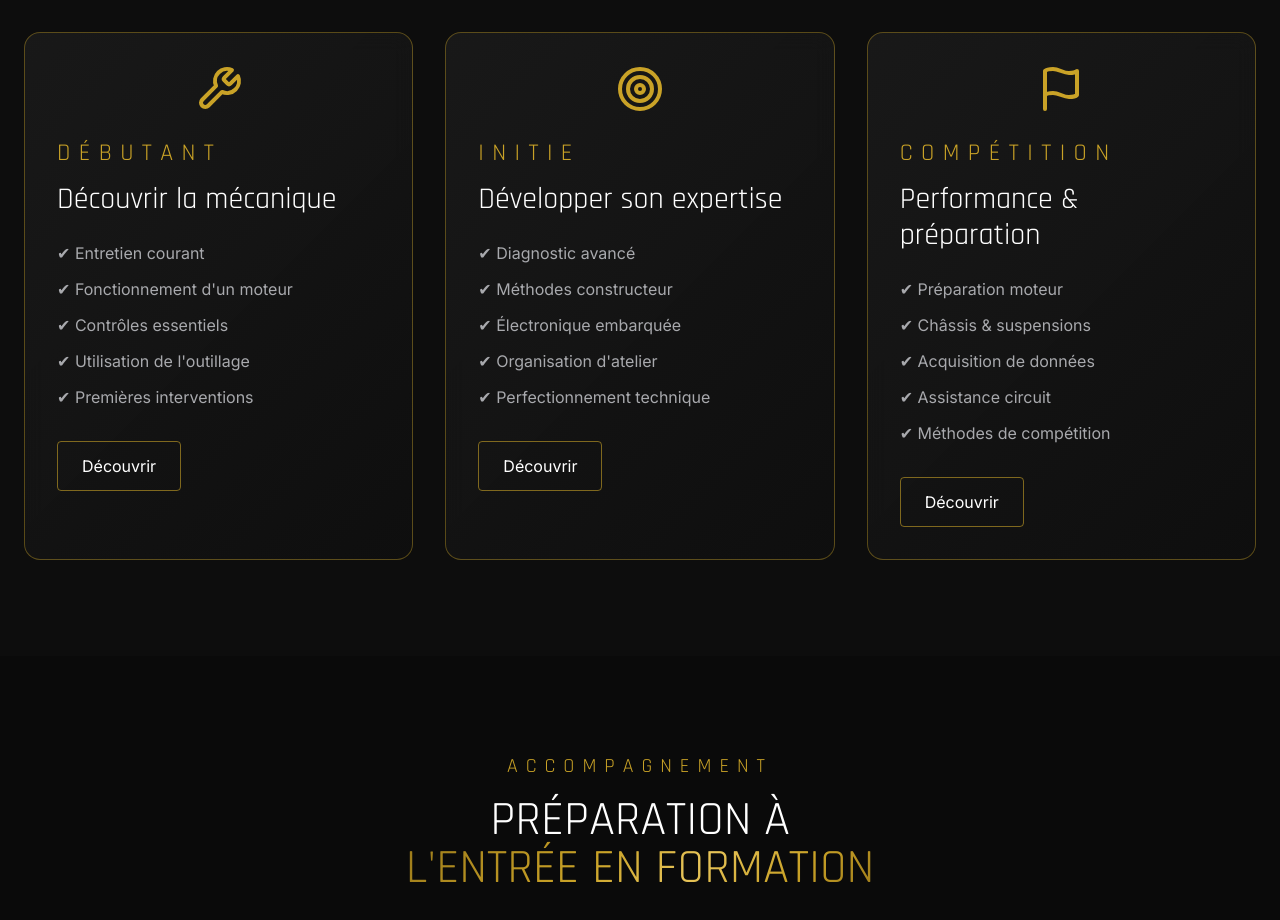
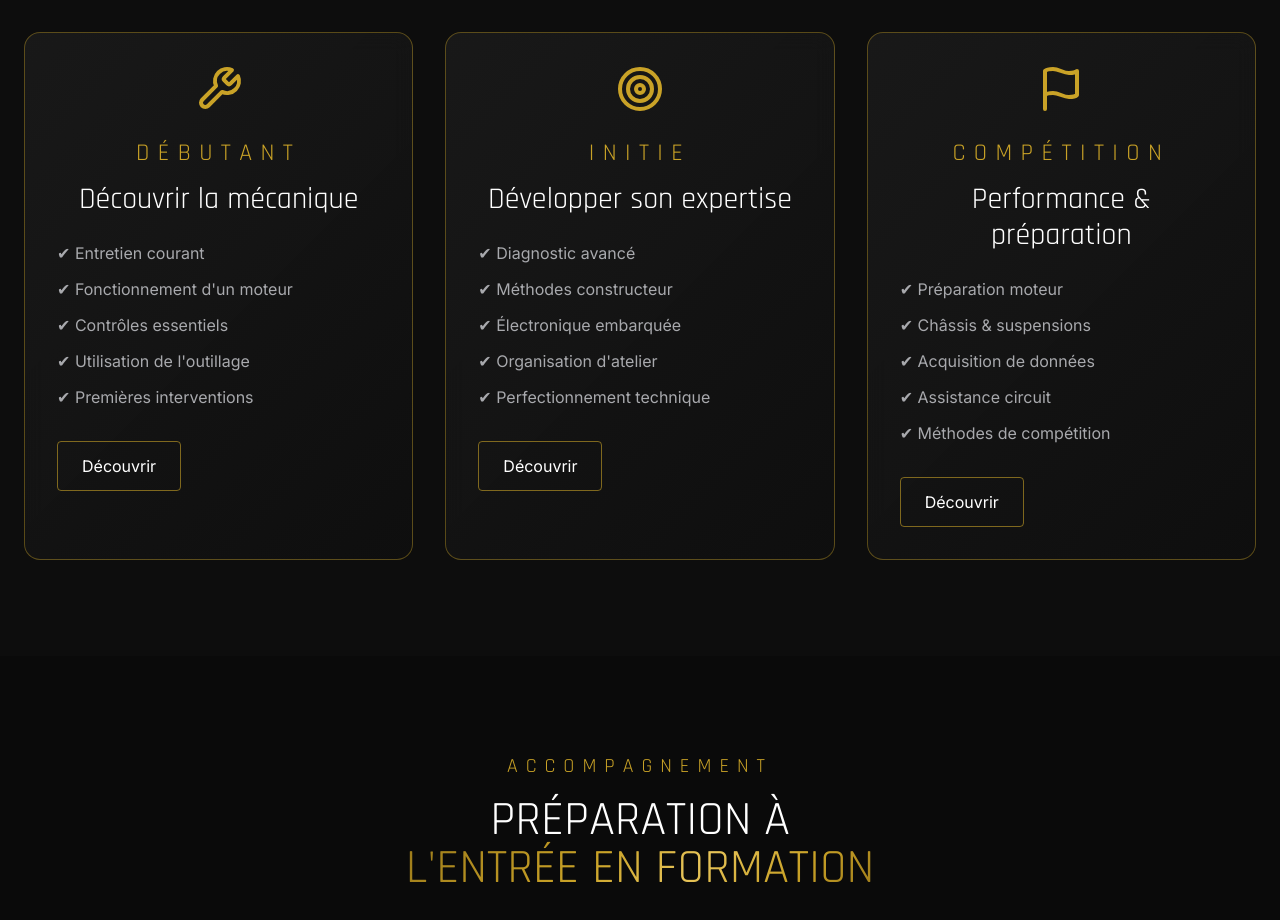
Before and after one commit to PerformancePrestigeAcademy/performance-prestige-academy, a React (Vite) app: page /formation in a window 1280 px wide. Shown: the part 1740-2660 px from the top of the page. Built offline with nearby package versions, Linux system fonts and the light colour scheme.

Commit message:
PATCH 007 21 bis

```diff
--- a/src/Pages/FormationPage.tsx
+++ b/src/Pages/FormationPage.tsx
@@ -187,11 +187,11 @@ export default function FormationPage() {
              <Wrench className="w-12 h-12 text-[#C9A227]" />
              </div>
 
-         <p className="font-racing text-2xl tracking-[0.35em] text-[#C9A227] mb-3">
+         <p className="font-racing text-2xl tracking-[0.35em] text-[#C9A227] text-center mb-3">
             DÉBUTANT
          </p>
 
-         <h3 className="font-racing text-3xl mb-6">
+         <h3 className="font-racing text-3xl text-center mb-6">
             Découvrir la mécanique
          </h3>
 
@@ -219,11 +219,11 @@ export default function FormationPage() {
              <Target className="w-12 h-12 text-[#C9A227]" />
              </div>
 
-         <p className="font-racing text-2xl tracking-[0.35em] text-[#C9A227] mb-3">
+         <p className="font-racing text-2xl tracking-[0.35em] text-[#C9A227] text-center mb-3">
             INITIE
          </p>
 
-         <h3 className="font-racing text-3xl mb-6">
+         <h3 className="font-racing text-3xl text-center mb-6">
             Développer son expertise
          </h3>
 
@@ -254,11 +254,11 @@ export default function FormationPage() {
              <Flag className="w-12 h-12 text-[#C9A227]" />
              </div>
 
-         <p className="font-racing text-2xl tracking-[0.35em] text-[#C9A227] mb-3">
+         <p className="font-racing text-2xl tracking-[0.35em] text-[#C9A227] text-center mb-3">
             COMPÉTITION
          </p>
 
-         <h3 className="font-racing text-3xl mb-6">
+         <h3 className="font-racing text-3xl text-center mb-6">
             Performance & préparation
          </h3>
 
```
